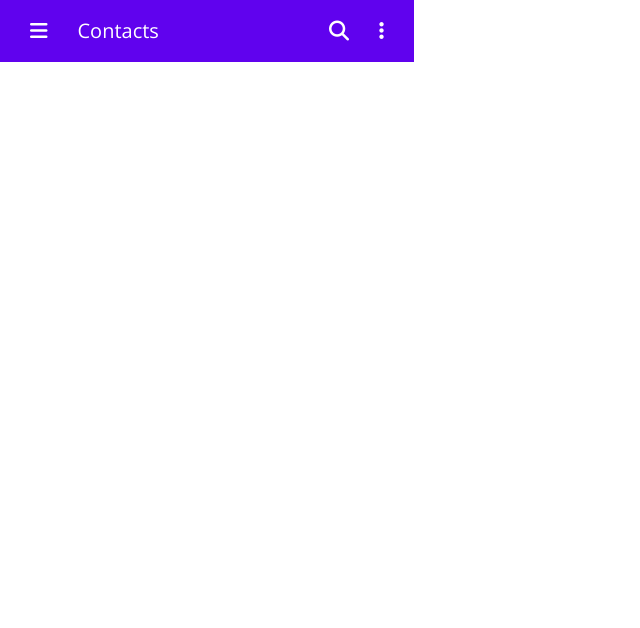
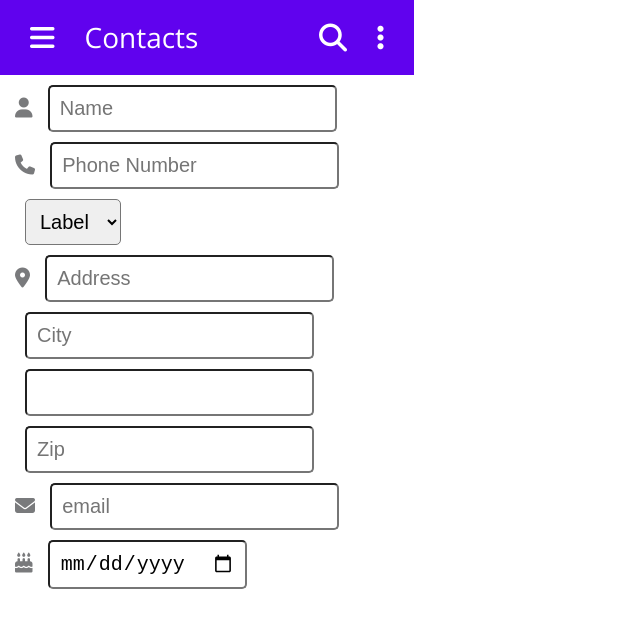
Before and after one commit to KatieGill/mobile-form, a plain HTML site: page index.html in a window 1280 px wide. Shown: the whole page, without its empty margins (0-640 px from the left). Drawn offline with nearby package versions, Linux system fonts and the light colour scheme.

Commit message:
Update html

```diff
--- a/index.html
+++ b/index.html
@@ -36,5 +36,109 @@
         </ul>
       </div>
     </nav>
+
+
+    <form action="actionpage.php" target="_blank" method="post">
+
+      <div class="form container">
+        <div>
+          <i class="fa-solid fa-user" id="name" aria-label="name"></i>
+          <input type="text" name="name" aria-labelledby="name" placeholder="Name">
+        </div>
+
+        <div>
+          <i class="fa-solid fa-phone" id="phone-number" aria-label="phone-number"></i>
+          <input type="tel" name="phone-number" aria-labelledby="phone-number" placeholder="Phone Number">
+
+          <select id="phone-type" name="phone-type" aria-label="phone-type">
+            <option value="">Label</option>
+            <option value="cell">Cell</option>
+            <option value="home">Home</option>
+            <option value="work">Work</option>
+          </select>
+        </div>
+
+        <div>
+          <i class="fa-solid fa-location-dot" id="address" aria-label="address"></i>
+          <input type="text" name="street" aria-labelledby="address" placeholder="Address">
+        </div>
+
+        <div>
+          <input type="text" name="city" id="city" aria-label="city" placeholder="City">
+        </div>
+
+        <div>
+          <input list="states" id="states" name="states" aria-label="state">
+          <datalist id="state">
+            <option value="State"></option>
+            <option value="Alabama"></option>
+            <option value="Alaska"></option>
+            <option value="Arizona"></option>
+            <option value="Arkansas"></option>
+            <option value="California"></option>
+            <option value="Colorado"></option>
+            <option value="Connecticut"></option>
+            <option value="Delaware"></option>
+            <option value="District of Columbia"></option>
+            <option value="Florida"></option>
+            <option value="Georgia"></option>
+            <option value="Hawaii"></option>
+            <option value="Idaho"></option>
+            <option value="Illinois"></option>
+            <option value="Indiana"></option>
+            <option value="Iowa"></option>
+            <option value="Kansas"></option>
+            <option value="Kentucky"></option>
+            <option value="Louisiana"></option>
+            <option value="Maine"></option>
+            <option value="Maryland"></option>
+            <option value="Massachusetts"></option>
+            <option value="Michigan"></option>
+            <option value="Minnesota"></option>
+            <option value="Mississippi"></option>
+            <option value="Missouri"></option>
+            <option value="Montana"></option>
+            <option value="Nebraska"></option>
+            <option value="Nevada"></option>
+            <option value="New Hampshire"></option>
+            <option value="New Jersey"></option>
+            <option value="New Mexico"></option>
+            <option value="New York"></option>
+            <option value="North Carolina"></option>
+            <option value="North Dakota"></option>
+            <option value="Ohio"></option>
+            <option value="Oklahoma"></option>
+            <option value="Oregon"></option>
+            <option value="Pennsylvania"></option>
+            <option value="Rhode Island"></option>
+            <option value="South Carolina"></option>
+            <option value="South Dakota"></option>
+            <option value="Tennessee"></option>
+            <option value="Texas"></option>
+            <option value="Utah"></option>
+            <option value="Vermont"></option>
+            <option value="Virginia"></option>
+            <option value="Washington"></option>
+            <option value="West Virginia"></option>
+            <option value="Wisconsin"></option>
+            <option value="Wyoming"></option>
+          </datalist>
+
+          <input type="number" name="zip" id="zip" aria-label="zip-code" placeholder="Zip">
+        </div>
+
+        <div>
+          <i class="fa-solid fa-envelope" id="email" aria-label="email"></i>
+          <input type="email" name="email" aria-labelledby="email" placeholder="email">
+        </div>
+
+        <div>
+          <i class="fa-solid fa-cake-candles" id="birthday" aria-label="birthday"></i>
+          <input type="date" name="birthday" aria-labelledby="birthday" placeholder="birthday">
+        </div>
+
+      </div>
+
+    </form>
   </body>
 </html>
--- a/styles.css
+++ b/styles.css
@@ -10,7 +10,7 @@
 body {
   font-family: 'Open Sans', sans-serif;
   font-weight: 400;
-  font-size: 16px;
+  font-size: 20px;
   line-height: 1.6;
   letter-spacing: 0;
   color: var(--font-color-base);
@@ -45,15 +45,15 @@ a {
 
 .navbar {
   background-color: var(--header);
-  font-size: 20px;
+  font-size: 28px;
 }
 
-.navbar-nav {
+.navbar-nav, .input-line {
   display: flex;
   align-items: center;
 }
 
-i {
+.navbar-link i {
   color: var(--white);
 }
 
@@ -64,3 +64,21 @@ i {
 .navbar-link:nth-child(2) {
   margin-right: auto;
 }
+
+.phone-number {
+  display: flex;
+  flex-wrap: nowrap;
+  max-width: 414px;
+}
+
+.form input, .form select {
+  padding: 10px;
+  margin-top: 10px;
+  font-size: 20px;
+  border-radius: 5px;
+  margin-left: 10px;
+}
+
+.form i {
+  color: var(--icon);
+}
```
